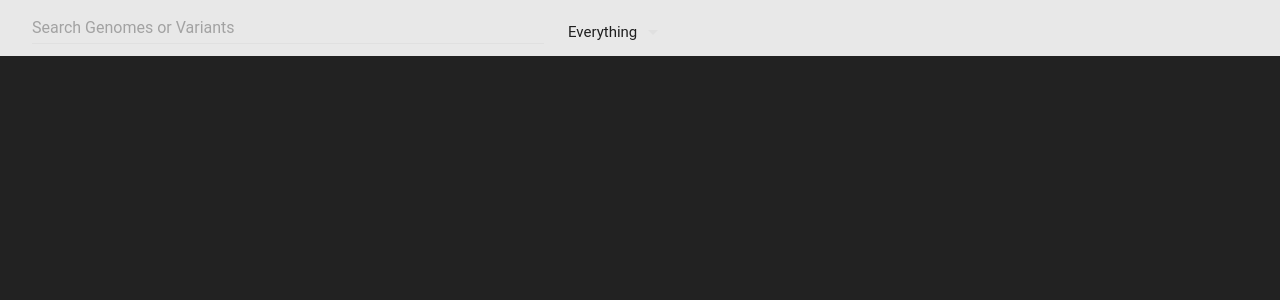
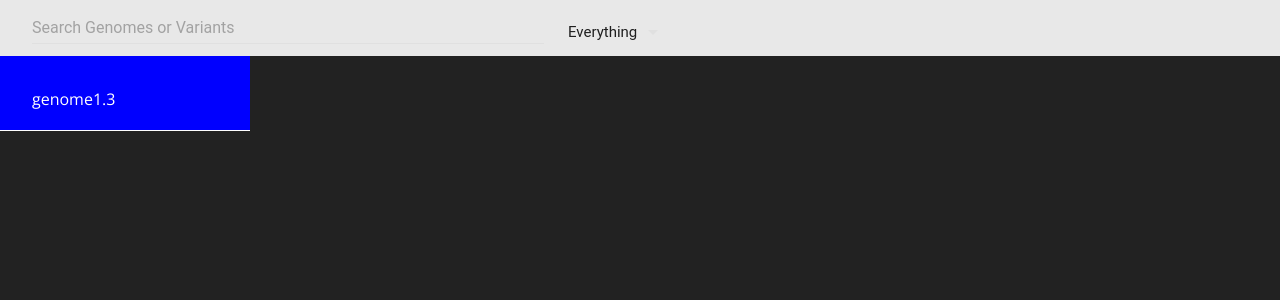
Before and after one commit to VALIS-software/VALIS-frontend, a React app: page / in a window 1280 px wide. Shown: the top 300 px of the page. Built offline with nearby package versions, Linux system fonts and the light colour scheme; no server answers.

Commit message:
Add Track headers

```diff
--- a/src/components/MultiTrackViewer/MultiTrackViewer.jsx
+++ b/src/components/MultiTrackViewer/MultiTrackViewer.jsx
@@ -1,6 +1,5 @@
 // Dependencies
 import React from 'react';
-import { Igloo } from '../../../lib/igloojs/igloo.js';
 
 import Util from '../../helpers/util.js';
 import { GENOME_LENGTH } from '../../helpers/constants.js';
@@ -263,17 +262,22 @@ class MultiTrackViewer extends React.Component {
 
   render() {
     let annotations = [];
+    const headers = [];
     if (this.state) {
       const numTracks = this.state.tracks.length;
       const windowState = this.getWindowState();
       for (let i = 0; i < numTracks; i++) {
         const track = this.state.tracks[i];
         annotations = annotations.concat(track.getAnnotations(windowState));
+        headers.push(track.getHeader(windowState));
       }
     }
 
     return (
       <div className="content">
+        <div id="track-headers">
+          {headers}
+        </div>
         <canvas id="webgl-canvas" className={this.getClass()} />
         <div id="webgl-overlay">
           {annotations}
--- a/src/components/MultiTrackViewer/MultiTrackViewer.scss
+++ b/src/components/MultiTrackViewer/MultiTrackViewer.scss
@@ -1,3 +1,7 @@
+$track-header-width: 250px;
+$browser-width: calc(100% - #{$track-header-width});
+$browser-height: 100%;
+
 .content {
     background-color: #222;
     flex: 1 0 auto;
@@ -7,18 +11,22 @@
     flex-direction: column;
     justify-content: center;
     position: relative;
+    overflow: hidden;
 
     #webgl-overlay {
+        overflow: hidden;
         position: absolute;
-        width: 100%;
-        height: 100%;
+        left: $track-header-width;
+        width: $browser-width;
+        height: $browser-height;
         pointer-events: none;
     }
 
     #webgl-canvas {
         position: absolute;
-        width: 100%;
-        height: 100%;
+        left: $track-header-width;
+        width: $browser-width;
+        height: $browser-height;
 
         // disable select:
         -webkit-touch-callout: none; /* iOS Safari */
@@ -27,6 +35,13 @@
         -moz-user-select: none; /* Firefox */
         -ms-user-select: none; /* Internet Explorer/Edge */
         user-select: none; /* Non-prefixed version, currently supported by Chrome and Opera */
+    }
+
+    #track-headers {
+        position: absolute;
+        width: $track-header-width;
+        height: $browser-height;
+        left: 0px;
     }
     .drag-active {
         cursor: -webkit-grabbing; cursor:-moz-grabbing;
--- /dev/null
+++ b/src/components/TrackHeader/TrackHeader.jsx
@@ -0,0 +1,32 @@
+// Dependencies
+import React, { Component } from 'react';
+import PropTypes from 'prop-types';
+// Styles
+import './TrackHeader.scss';
+
+class TrackHeader extends Component {
+  getStyle() {
+    return {
+      transform: `translate(0px, ${this.props.top}px)`,
+      height: this.props.height + 'px',
+    };
+  }
+
+  render() {
+    const title = this.props.track.getTitle();
+    const style = this.getStyle();
+    return (<div style={style} className="track-header">
+      <div className="track-header-contents">
+        {title}
+      </div>
+    </div>);
+  }
+}
+
+TrackHeader.propTypes = {
+   top: PropTypes.number,
+   height: PropTypes.number,
+   track: PropTypes.object,
+};
+
+export default TrackHeader;
--- /dev/null
+++ b/src/components/TrackHeader/TrackHeader.scss
@@ -0,0 +1,9 @@
+.track-header {
+	width: 100%;
+	position: absolute;
+	background-color: blue;
+	border-bottom: 1px solid white;
+	.track-header-contents {
+		padding: 32px;
+	}
+}
--- a/src/components/TrackView/TrackView.jsx
+++ b/src/components/TrackView/TrackView.jsx
@@ -8,6 +8,7 @@ import vertexShader from './project.vert';
 import fragmentShader from './render.frag';
 import GenomeAPI from '../../models/api.js';
 import Annotation from '../Annotation/Annotation.jsx';
+import TrackHeader from '../TrackHeader/TrackHeader.jsx';
 
 class TrackView {
   constructor(genomeId, trackId) {
@@ -73,6 +74,16 @@ class TrackView {
     });
   }
 
+  getTitle() {
+    return this.trackId;
+  }
+
+  getHeader(windowState) {
+    const top = windowState.windowSize[1] * this.yOffset;
+    const height = windowState.windowSize[1] * this.height;
+    return (<TrackHeader key={this.trackId} top={top} height={height} track={this} />);
+  }
+
   getAnnotations(windowState) {
     if (this.model === null) {
       return [];
--- a/src/components/header/Header.jsx
+++ b/src/components/header/Header.jsx
@@ -51,7 +51,7 @@ class Header extends Component {
           <DropDownMenu value={this.state.searchFilter}  onChange={this.onUpdateSearchFilter}>
             <MenuItem value={1} primaryText="Everything" />
             <MenuItem value={2} primaryText="Genomes" />
-            <MenuItem value={2} primaryText="Genes" />
+            <MenuItem value={3} primaryText="Genes" />
             <MenuItem value={4} primaryText="SNPs" />
           </DropDownMenu>
         </ToolbarGroup>
--- a/src/components/header/Header.scss
+++ b/src/components/header/Header.scss
@@ -1,5 +1,4 @@
 .header {
-	z-index:999;
 	.search-box {
 		width: 512px;
 		padding-left: 32px;
```
Also changed, not shown: 2 other files (tests, documents, lock files or other folders).
